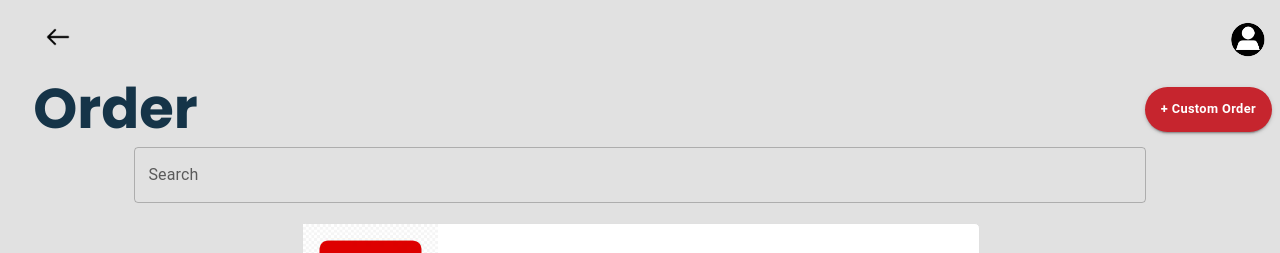
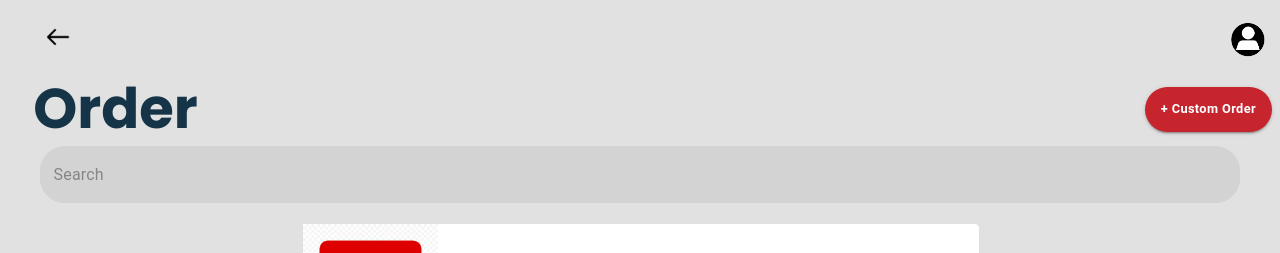
Before and after one commit to zylooooo/MaiBro, a React (Vite) app in the folder frontend/: page /home in a window 1280 px wide. Shown: the top 253 px of the page. Built offline with nearby package versions, Linux system fonts and the light colour scheme.

Commit message:
Updated Search Bar Style

```diff
--- a/frontend/src/components/home/home.css
+++ b/frontend/src/components/home/home.css
@@ -62,7 +62,7 @@ ul li {
 
 
 .search{
-    width: 80%;
+    width: 95%;
 }
 
 
--- a/frontend/src/components/home/home.jsx
+++ b/frontend/src/components/home/home.jsx
@@ -26,7 +26,10 @@ export default function App() {
             onChange={inputHandler}
             variant="outlined"
             fullWidth
-            label="Search"
+            placeholder="Search"
+            color="grey"
+            InputProps={{ style: { borderRadius: "25px",backgroundColor: "#D3D3D3",} }}
+            focused
           />
         </div>
         <Restaurant input={inputText} />
--- a/frontend/src/components/login/Login.jsx
+++ b/frontend/src/components/login/Login.jsx
@@ -6,7 +6,6 @@ import {Link} from 'react-router-dom';
 
 function Login() {
   //States for TextFields
-
   //Phone Number
   const [phone, setPhone] = useState('');
   const handlePhoneChange = (event) => {
```
